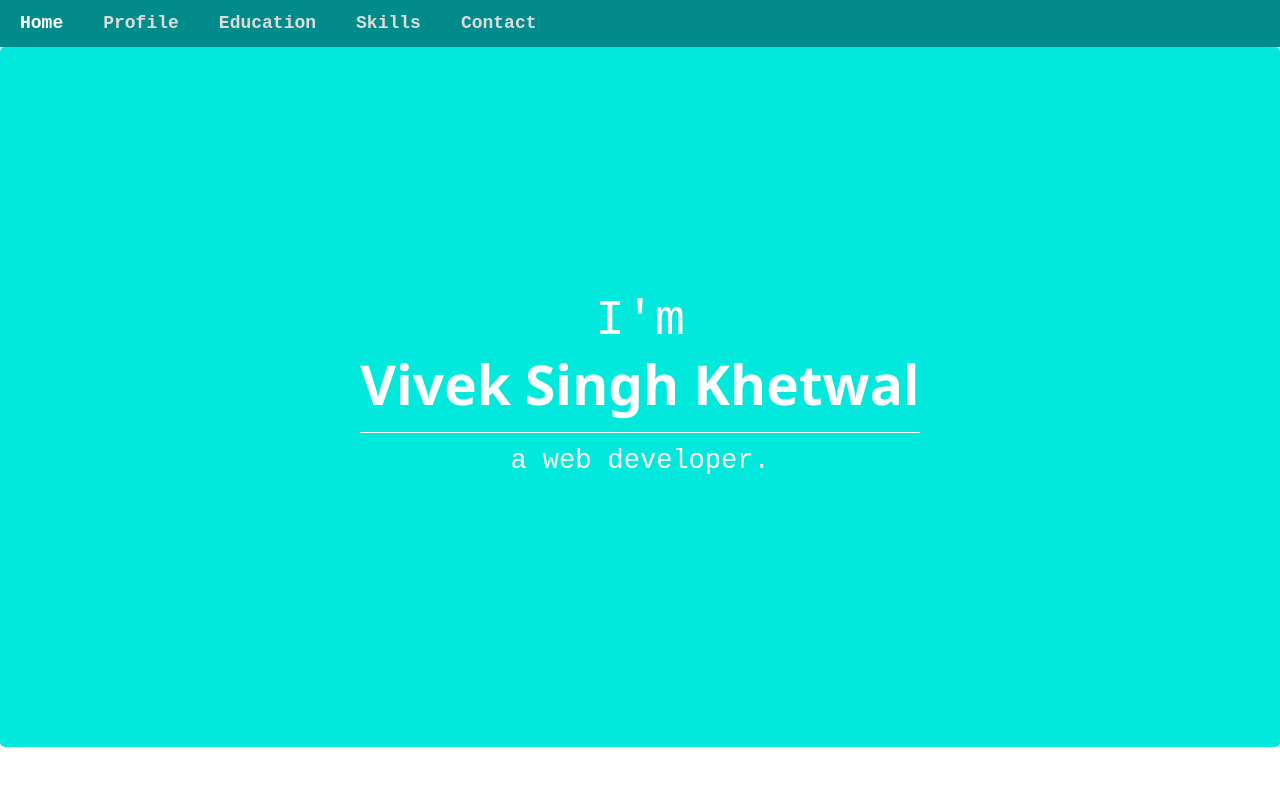
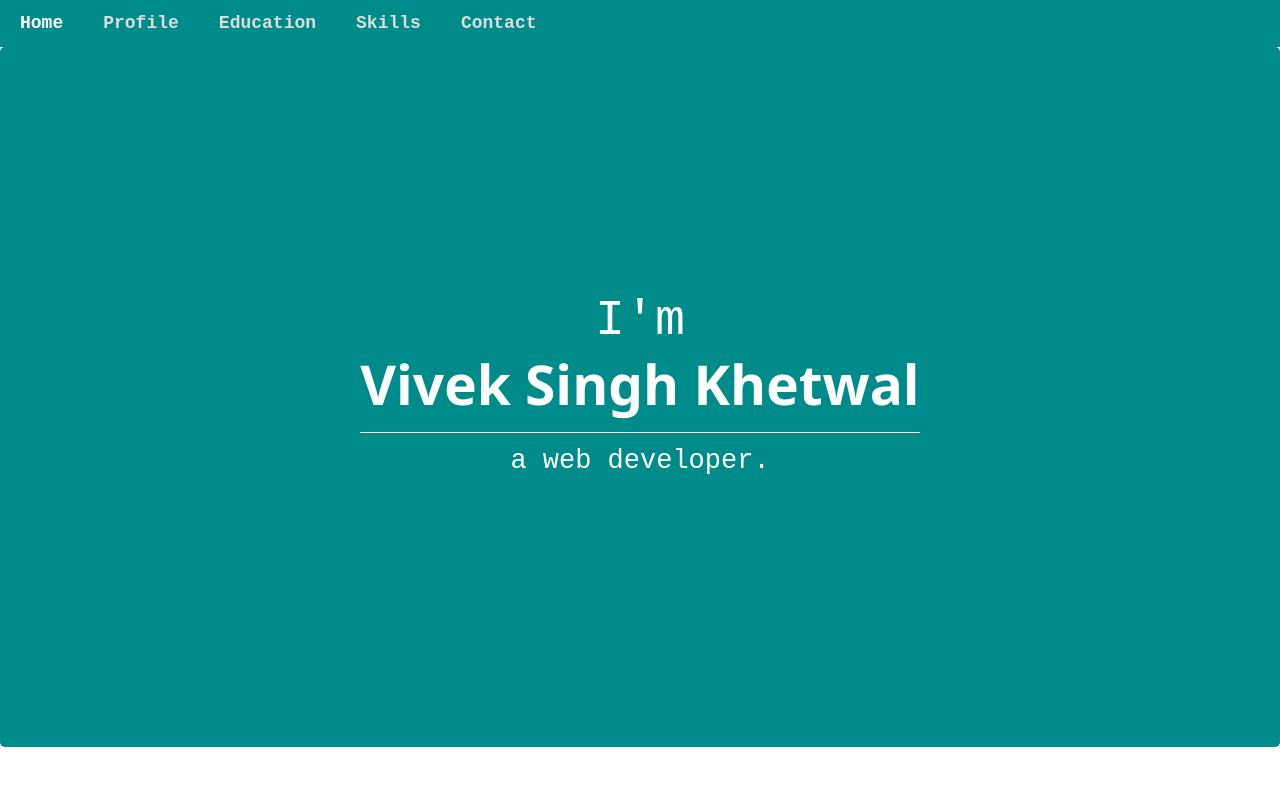
Before and after one commit to viveksinghkhetwal/Portfolio, a plain HTML site: page index.html in a window 1280 px wide. Shown: the top 800 px of the page. Drawn offline with nearby package versions, Linux system fonts and the light colour scheme.

Commit message:
background color changed

```diff
--- a/index.html
+++ b/index.html
@@ -10,7 +10,7 @@
                 box-sizing: border-box;
             }
             .jumbotron{
-                height:700px; background-color: rgb(1, 233, 221);
+                height:700px; background-color: darkcyan;
                 background-position: center; background-size: cover;
             }
             .container{
```
